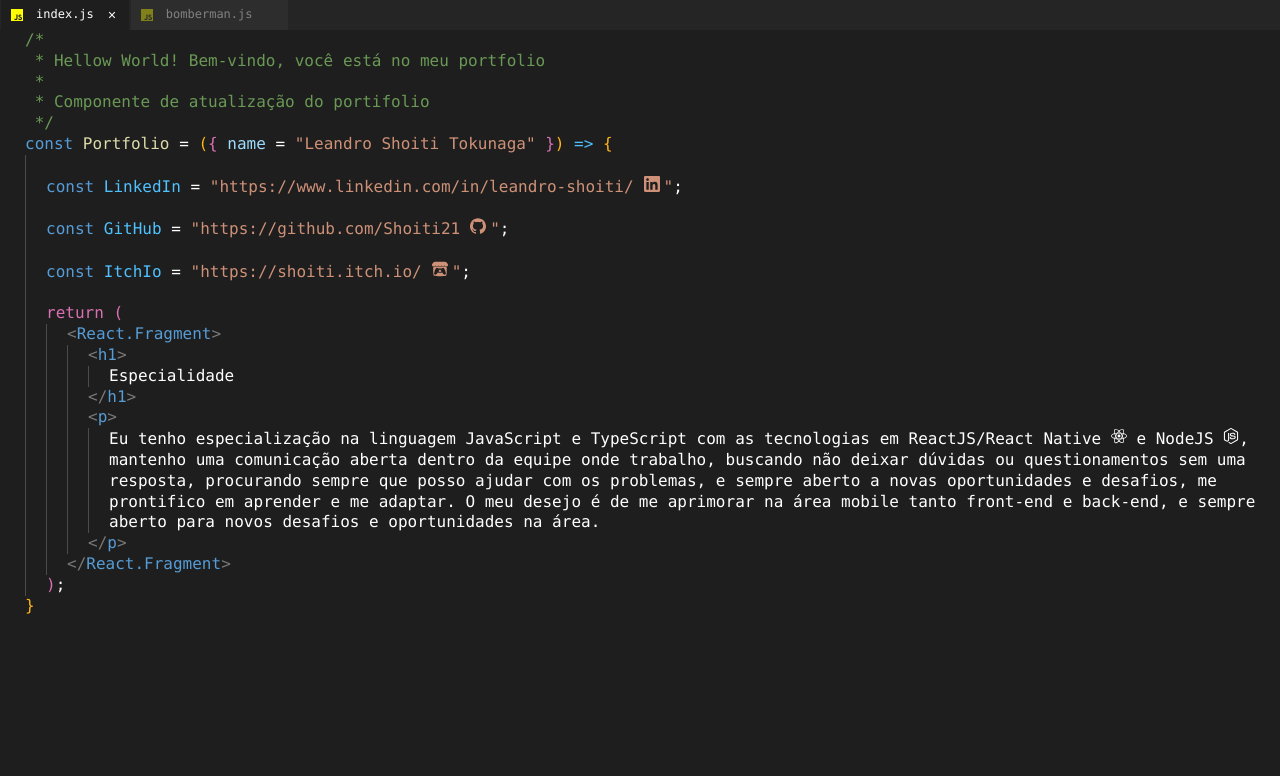
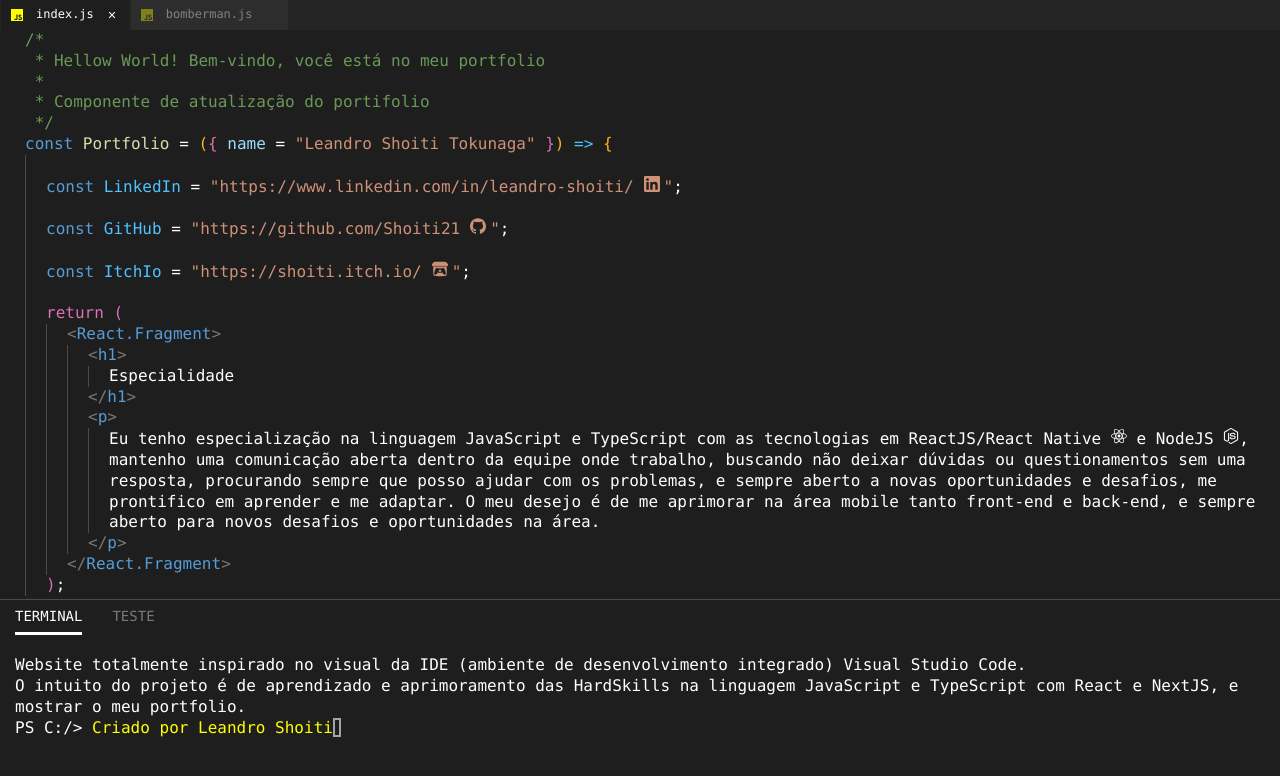
Before and after one commit to Shoiti21/Portfolio, a Next.js app: page / in a window 1280 px wide. Shown: the top 776 px of the page. Built offline with nearby package versions, Linux system fonts and the light colour scheme.

Commit message:
[FEAT] Componente Footer

```diff
--- a/pages/_app.js
+++ b/pages/_app.js
@@ -2,6 +2,7 @@ import Head from "next/head";
 import React from "react";
 import { ThemeProvider } from "styled-components";
 import NavTabs from "../src/components/NavTabs";
+import Footer from "../src/components/Footer";
 import { GlobalStyle, theme } from "../src/styles";
 
 const MyApp = ({ Component, pageProps }) => {
@@ -15,6 +16,7 @@ const MyApp = ({ Component, pageProps }) => {
       <ThemeProvider theme={theme}>
         <NavTabs />
         <Component {...pageProps} />
+        <Footer />
       </ThemeProvider>
     </React.Fragment>
   );
--- /dev/null
+++ b/src/components/Footer/index.js
@@ -0,0 +1,28 @@
+import React from "react";
+import styles from "./styles";
+
+const Footer = () => {
+  return (
+    <styles.Footer>
+      <styles.FooterContainer>
+        <styles.FooterHeader>
+          <styles.FooterHeaderButton open>TERMINAL</styles.FooterHeaderButton>
+          <styles.FooterHeaderButton>TESTE</styles.FooterHeaderButton>
+        </styles.FooterHeader>
+        <styles.FooterContent>
+          <styles.FooterContentLine>{`Website totalmente inspirado no visual da IDE (ambiente de desenvolvimento integrado) Visual Studio Code.`}</styles.FooterContentLine>
+          <styles.FooterContentLine>{`O intuito do projeto é de aprendizado e aprimoramento das HardSkills na linguagem JavaScript e TypeScript com React e NextJS, e mostrar o meu portfolio.`}</styles.FooterContentLine>
+          <styles.FooterContentLine>
+            <span>{`PS C:/>`}&ensp;</span>
+            <span
+              style={{ color: "yellow" }}
+            >{`Criado por Leandro Shoiti`}</span>
+            <styles.Point></styles.Point>
+          </styles.FooterContentLine>
+        </styles.FooterContent>
+      </styles.FooterContainer>
+    </styles.Footer>
+  );
+};
+
+export default Footer;
--- /dev/null
+++ b/src/components/Footer/styles.js
@@ -0,0 +1,62 @@
+import styled from "styled-components";
+
+const Footer = styled.footer`
+  display: flex;
+  align-items: flex-end;
+  position: sticky;
+  bottom: 0;
+  width: 100%;
+  flex-grow: 2;
+`;
+
+const FooterContainer = styled.div`
+  background-color: ${({ theme }) => theme.colors.grayDark};
+  width: 100%;
+  height: 200px;
+  border-top: 1px solid rgb(255, 255, 255, 0.2);
+`;
+
+const FooterHeader = styled.div`
+  display: flex;
+`;
+
+const FooterHeaderButton = styled.button`
+  padding: 8px 0px;
+  margin: 0px 15px;
+  border-width: inherit;
+  border-bottom: 3px solid ${({ open }) => (open ? "white" : "transparent")};
+  opacity: ${({ open }) => (open ? "1" : "0.4")};
+  background-color: transparent;
+  color: white;
+  font-size: 14px;
+  font-family: Consolas, "Courier New", monospace;
+  &:hover {
+    opacity: 1;
+  }
+`;
+
+const FooterContent = styled.div`
+  padding: 20px 15px;
+`;
+
+const FooterContentLine = styled.p`
+  display: flex;
+`;
+
+const Point = styled.span`
+  height: 15px;
+  width: 4px;
+  background-color: transparent;
+  border: 2px solid white;
+  opacity: 0.6;
+`;
+
+export default {
+  Footer,
+  FooterContainer,
+  FooterHeader,
+  FooterHeaderButton,
+  FooterContent,
+  FooterContentLine,
+  Point,
+};
--- a/src/components/NavTabs/styles.js
+++ b/src/components/NavTabs/styles.js
@@ -1,6 +1,8 @@
 import styled from "styled-components";
 
 const Nav = styled.nav`
+  position: sticky;
+  top: 0px;
   display: flex;
   background-color: #252526;
   height: 30px;
--- a/src/styles/index.js
+++ b/src/styles/index.js
@@ -26,14 +26,16 @@ article, aside, details, figcaption, figure,
 footer, header, hgroup, menu, nav, section {
 	display: block;
 }
-html {
-	display: flex;
-}
 body {
   background-color: #1e1e1e;
   color: white;
   line-height: 1.3;
   font-family: Consolas, 'Courier New', monospace;
+}
+#__next {
+  display: flex;
+  flex-direction: column;
+  height: 100vh;
 }
 ol, ul {
 	list-style: none;
@@ -54,7 +56,7 @@ a {
   text-decoration: none;
 }
 #modal-root {
-  position: absolute;
+  position: fixed;
   top: 0;
   left: 0;
   width: 100%;
```
